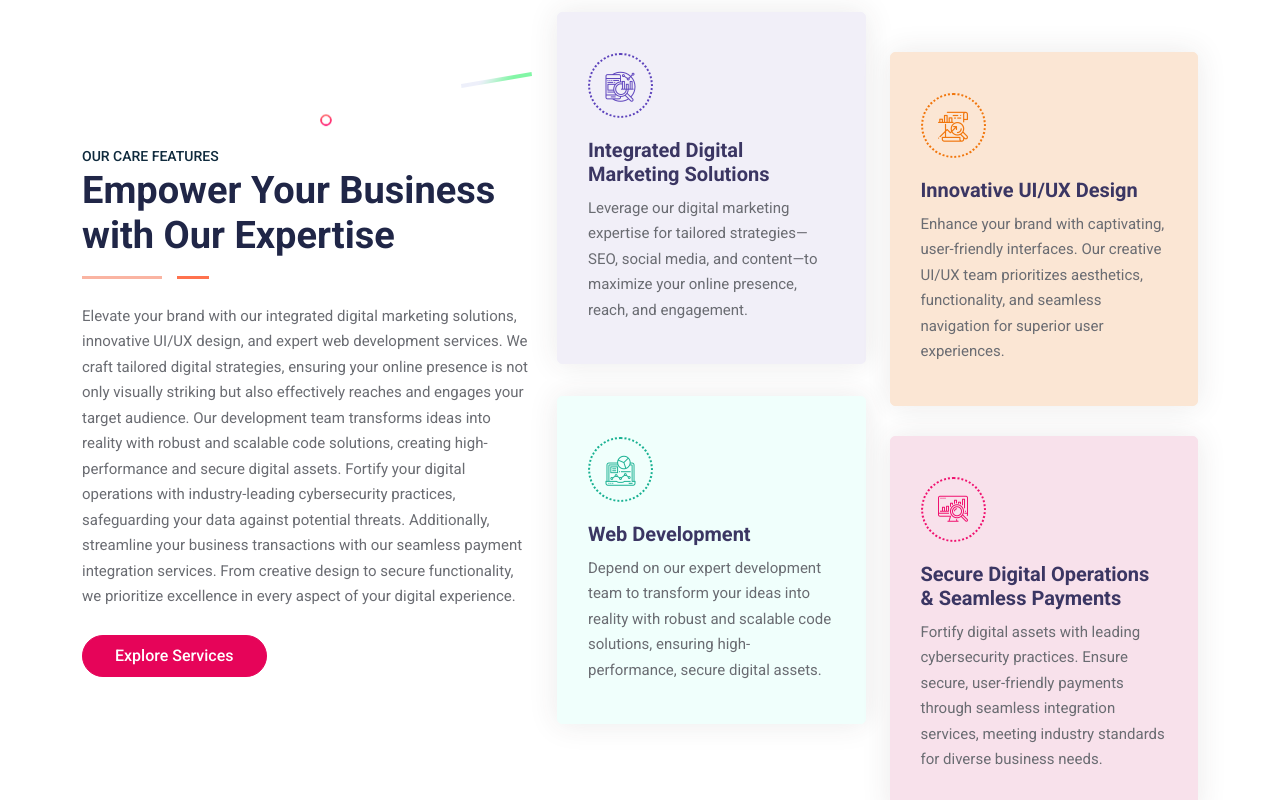
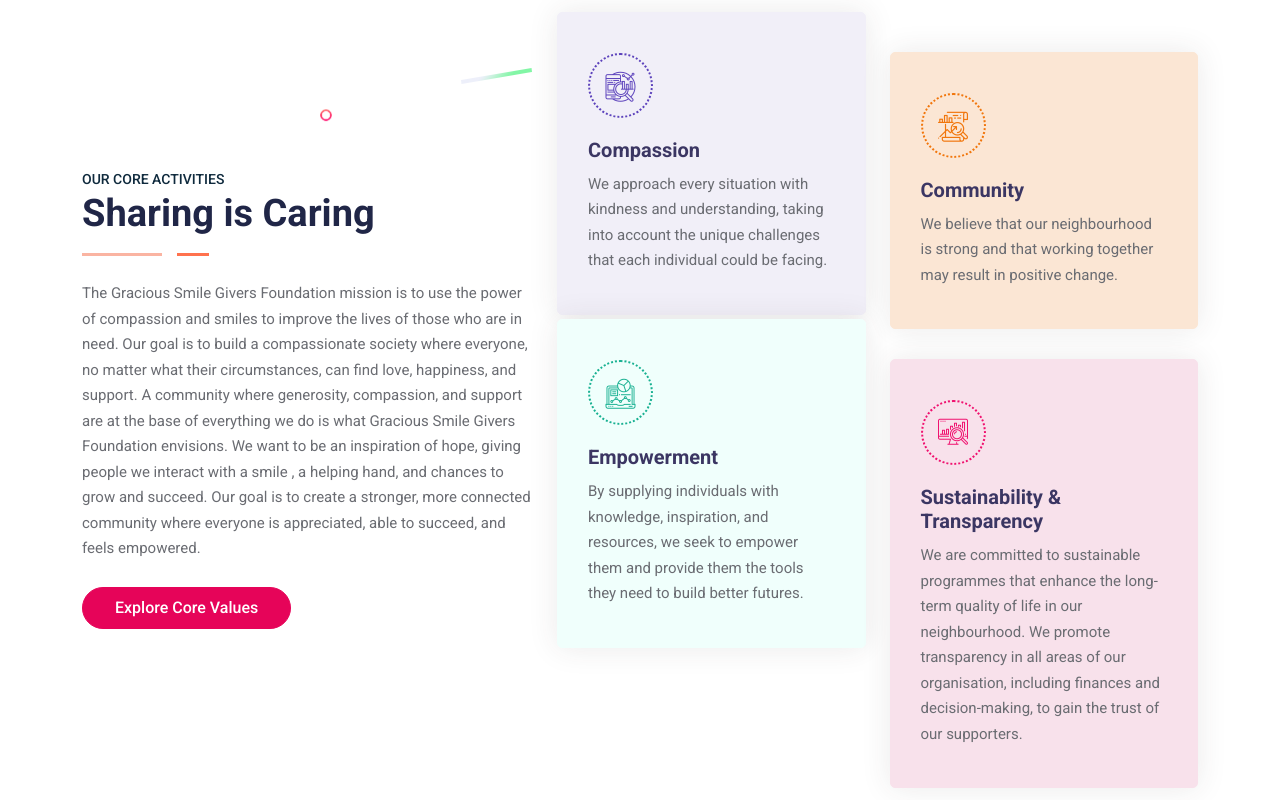
Before and after one commit to Kidd254/Gracious_Smile_Website, a Next.js app: page / in a window 1280 px wide. Shown: the part 1480-2280 px from the top of the page. Built offline with nearby package versions, Linux system fonts and the light colour scheme.

Commit message:
Add core activities section

```diff
--- a/components/HomeOne/FeaturesContent.js
+++ b/components/HomeOne/FeaturesContent.js
@@ -1,5 +1,5 @@
-import React from "react";
-import Link from "next/link";
+import React from 'react';
+import Link from 'next/link';
 
 const FeaturesContent = () => {
   return (
@@ -9,21 +9,24 @@ const FeaturesContent = () => {
           <div className="row align-items-center">
             <div className="col-lg-5 col-md-12">
               <div className="features-content-area">
-                <span>Our Care Features</span>
-                <h3>Empower Your Business with Our Expertise</h3>
+                <span>Our Core Activities</span>
+                <h3>Sharing is Caring</h3>
                 <p>
-                    Elevate your brand with our integrated digital marketing solutions, innovative UI/UX design,
-                    and expert web development services. We craft tailored digital strategies, ensuring your online
-                    presence is not only visually striking but also effectively reaches and engages your target audience.
-                    Our development team transforms ideas into reality with robust and scalable code solutions, creating
-                    high-performance and secure digital assets. Fortify your digital operations with industry-leading
-                    cybersecurity practices, safeguarding your data against potential threats. Additionally, streamline
-                    your business transactions with our seamless payment integration services. From creative design to
-                    secure functionality, we prioritize excellence in every aspect of your digital experience.
+                  The Gracious Smile Givers Foundation mission is to use the
+                  power of compassion and smiles to improve the lives of those
+                  who are in need. Our goal is to build a compassionate society
+                  where everyone, no matter what their circumstances, can find
+                  love, happiness, and support. A community where generosity,
+                  compassion, and support are at the base of everything we do is
+                  what Gracious Smile Givers Foundation envisions. We want to be
+                  an inspiration of hope, giving people we interact with a smile
+                  , a helping hand, and chances to grow and succeed. Our goal is
+                  to create a stronger, more connected community where everyone
+                  is appreciated, able to succeed, and feels empowered.
                 </p>
                 <div className="features-btn">
                   <Link href="/features" className="features-btn-one">
-                    Explore Services
+                    Explore Core Values
                   </Link>
                 </div>
               </div>
@@ -36,10 +39,10 @@ const FeaturesContent = () => {
                     <div className="icon">
                       <i className="flaticon-seo"></i>
                     </div>
-                    <h3>Integrated Digital Marketing Solutions</h3>
+                    <h3>Compassion</h3>
                     <p>
-                    Leverage our digital marketing expertise for tailored strategies—SEO,
-                    social media, and content—to maximize your online presence, reach, and engagement.
+                    We approach every situation with kindness and understanding, taking into account the
+unique challenges that each individual could be facing.
                     </p>
                   </div>
                 </div>
@@ -49,10 +52,10 @@ const FeaturesContent = () => {
                     <div className="icon">
                       <i className="flaticon-analytics"></i>
                     </div>
-                    <h3>Innovative UI/UX Design</h3>
+                    <h3>Community</h3>
                     <p>
-                        Enhance your brand with captivating, user-friendly interfaces.
-                        Our creative UI/UX team prioritizes aesthetics, functionality, and seamless navigation for superior user experiences.
+                    We believe that our neighbourhood is strong and that working together may result in
+positive change.
                     </p>
                   </div>
                 </div>
@@ -62,9 +65,10 @@ const FeaturesContent = () => {
                     <div className="icon">
                       <i className="flaticon-laptop"></i>
                     </div>
-                    <h3>Web Development</h3>
+                    <h3>Empowerment</h3>
                     <p>
-                    Depend on our expert development team to transform your ideas into reality with robust and scalable code solutions, ensuring high-performance, secure digital assets.
+                    By supplying individuals with knowledge, inspiration, and resources, we seek to
+empower them and provide them the tools they need to build better futures.
                     </p>
                   </div>
                 </div>
@@ -74,10 +78,10 @@ const FeaturesContent = () => {
                     <div className="icon">
                       <i className="flaticon-analysis-1"></i>
                     </div>
-                    <h3>Secure Digital Operations & Seamless Payments</h3>
-                    <p>
-                    Fortify digital assets with leading cybersecurity practices.
-                    Ensure secure, user-friendly payments through seamless integration services, meeting industry standards for diverse business needs.
+                    <h3>Sustainability & Transparency</h3>
+                    <p>We are committed to sustainable programmes that enhance the long-term quality of life
+in our neighbourhood. We promote transparency in all areas of our organisation, including finances and
+decision-making, to gain the trust of our supporters.
                     </p>
                   </div>
                 </div>
```
